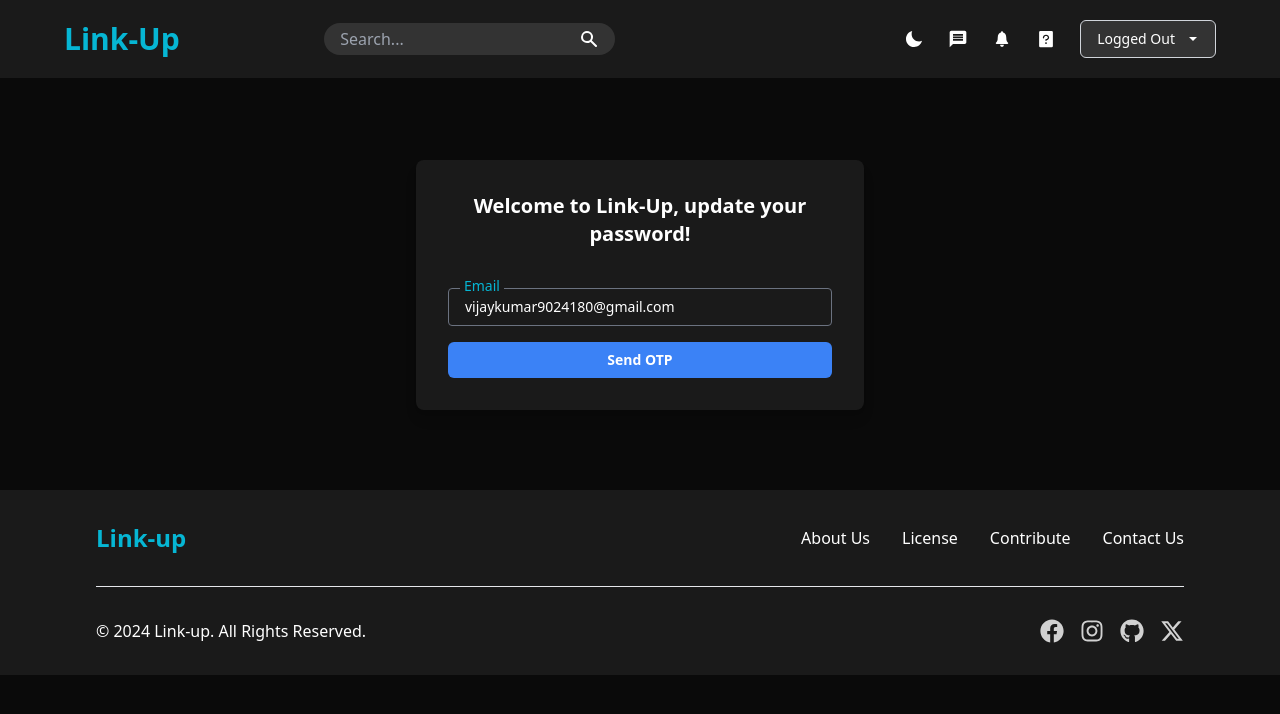
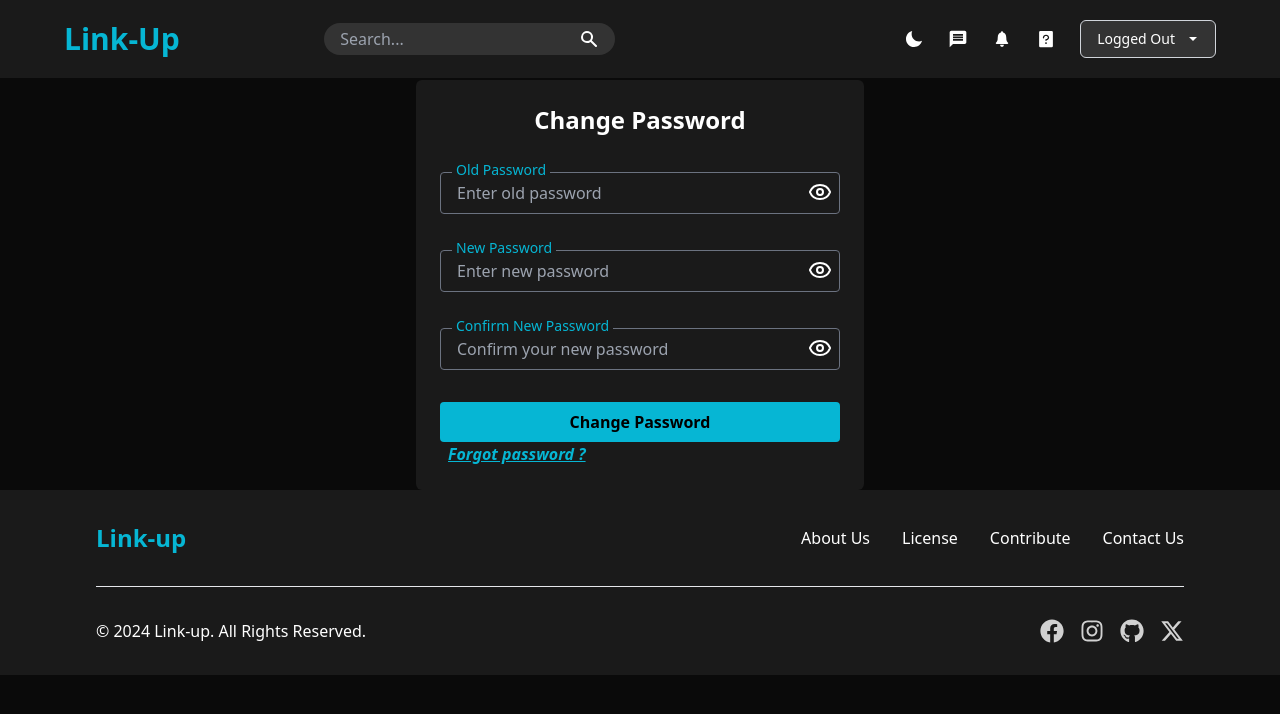
Before and after one commit to Virendra9824/LinkUp, a React (Create React App) app in the folder Frontend/: page /auth/update-password in a window 1280 px wide. Shown: the top 714 px of the page. Built offline with nearby package versions, Linux system fonts and the light colour scheme; no server answers.

Commit message:
update resetPassword , requestPasswordResetOtp  and change password function

```diff
--- a/Frontend/package.json
+++ b/Frontend/package.json
@@ -13,7 +13,7 @@
     "react-dom": "^18.3.1",
     "react-hot-toast": "^2.4.1",
     "react-icons": "^5.3.0",
-    "react-redux": "^9.1.2",
+    "react-redux": "^9.2.0",
     "react-router-dom": "^6.27.0",
     "react-scripts": "5.0.1",
     "tailwind-scrollbar-hide": "^1.1.7",
--- a/Frontend/src/App.js
+++ b/Frontend/src/App.js
@@ -13,9 +13,10 @@ import Notification from "./pages/Notification";
 import RegisterUpdateForm from "./components/forms/RegisterUpdateForm";
 import { Toaster } from "react-hot-toast";
 import UserDetails from "./pages/UserDetails";
-import ShowPost from "./components/posts/ShowPost";
+// import ShowPost from "./components/posts/ShowPost";
 import UserSpecificPosts from "./components/posts/UserSpecificPosts";
 import Error from "./pages/Error";
+import ForgotPassword from "./components/forms/ForgetPassword";
 
 export default function App() {
   return (
@@ -29,6 +30,7 @@ export default function App() {
           <Route path={"/notification"} element={<Notification />} />
           <Route path={"/update-profile"} element={<UpdateProfile />} />
           <Route path={"/auth/update-password"} element={<UpdatePassword />} />
+          <Route path={"/auth/reset-password"} element={<ForgotPassword />} />
           <Route path={"/auth/delete-account"} element={<DeleteAccount />} />
           <Route path={"/auth/register"} element={<RegisterUpdateForm />} />
           <Route path={"/auth/login"} element={<Login />} />
--- /dev/null
+++ b/Frontend/src/components/forms/ForgetPassword.jsx
@@ -0,0 +1,288 @@
+import React, { useState } from "react";
+import { LuEye } from "react-icons/lu";
+import { LuEyeOff } from "react-icons/lu";
+import { Link, useNavigate } from "react-router-dom";
+import ImageUploader from "../common/ImageUploader";
+import toast from "react-hot-toast";
+import { requestPasswordResetOtp, resetPassword } from "../../apis/authApi";
+import { signUp } from "../../apis/authApi";
+import { useSelector } from "react-redux";
+
+export default function ForgotPassword(props) {
+  const { isUpdateForm } = props;
+
+  // State for form inputs
+  const [formData, setFormData] = useState({
+    firstName: "",
+    lastName: "",
+    email: "",
+    password: "",
+    confirmPassword: "",
+    otp: "",
+    gender: "male",
+    role: "student",
+  });
+
+  // State for form errors
+  const [formErrors, setFormErrors] = useState({});
+  const [showPassword, setShowPassword] = useState(false);
+  const [showConfirmPassword, setShowConfirmPassword] = useState(false);
+  const [sendOtpLoading, setSendOtpLoading] = useState(false);
+  const [loading, setLoading] = useState(false);
+  const [sendOtpBtnMessage, setSendOtpBtnMessage] = useState("Send OTP");
+  const navigate = useNavigate();
+  const [profilePic, setProfilePic] = useState(null);
+
+  const loggedInUser = useSelector((state) => state.profile.user.email);
+
+  // Form validation function
+  const validateForm = () => {
+    let errors = {};
+
+
+    if (!formData.email) {
+      errors.email = "Email is required";
+    } else if (!/\S+@\S+\.\S+/.test(formData.email)) {
+      errors.email = "Email is invalid";
+    }
+
+
+    if (!formData.password) {
+      errors.password = "Password is required";
+    }
+    if (formData.password !== formData.confirmPassword) {
+      errors.confirmPassword = "Passwords do not match";
+    }
+    if (!formData.otp) {
+      errors.otp = "OTP is required";
+    }
+
+    setFormErrors(errors);
+
+    // Return true if no errors
+    return Object.keys(errors).length === 0;
+  };
+
+  // Handle form submission
+  const handleSubmit = async (e) => {
+    e.preventDefault();
+    if (validateForm()) {
+
+
+      const toastId = toast.loading("Loading...");
+      try {
+        setLoading(true);
+        const response = await resetPassword(formData);
+        console.log("Response of update Password: ", response);
+        toast.success("password change successfully");
+        navigate("/auth/login");
+      } catch (error) {
+        toast.error("Invalid OTP.");
+        console.log("Error while update password: ", error);
+      } finally {
+        toast.dismiss(toastId);
+        setLoading(false);
+        // setFormData({
+        //   firstName: "",
+        //   lastName: "",
+        //   email: "",
+        //   password: "",
+        //   confirmPassword: "",
+        //   otp: "",
+        //   gender: "male",
+        //   role: "student",
+        // });
+      }
+    }
+  };
+
+  // Handle input change
+  const handleInputChange = (e) => {
+    const { name, value } = e.target;
+    setFormData({ ...formData, [name]: value });
+  };
+
+  const handleSendOTP = async (email) => {
+
+    if (!email) {
+      toast.error("Email is required");
+      return;
+    } else if (email !== loggedInUser) {
+      toast.error("Email is invalid");
+      return;
+    }
+    const toastId = toast.loading("Loading...");
+    try {
+      setLoading(true);
+      setSendOtpLoading(true);
+      const response = await requestPasswordResetOtp({ email });
+      console.log("Response of OTP sent: ", response);
+      toast.success("OTP sent");
+    } catch (error) {
+      toast.error("OTP not sent");
+      console.log("Error while sending OTP: ", error);
+    } finally {
+      toast.dismiss(toastId);
+      setLoading(false);
+      setSendOtpLoading(false);
+      setSendOtpBtnMessage("OTP Sent");
+    }
+  };
+
+  return (
+    <div className="bg-[#1A1A1A] w-11/12 xs:w-[95%] sm:w-[80%] md:w-[50%] p-3 sm:p-4 md:p-7 mx-auto flex flex-col justify-between gap-4 rounded-xl">
+      <h1 className="text-white font-bold text-xl">
+        Welcome to LinkUp,{" "}
+        {isUpdateForm
+          ? "update your profile!"
+          : " the Social Media for Sociopaths!"}
+      </h1>
+      <form onSubmit={handleSubmit} className="flex flex-col gap-4">
+        {/* Section: First and Last Name */}
+
+
+        {/* Section: Gender and Role */}
+
+
+        {/* Section: Profile Picture */}
+
+
+        {/* Section: Password */}
+        {/* show/hide Icons tag LuEyeOff and LuEye */}
+        <div className="flex flex-col">
+          <label className="relative z-20 top-2 w-fit px-1 bg-[#1A1A1A] text-sm left-3 text-[#06B6D4]">
+            Password
+          </label>
+          <div className="relative">
+            <input
+              type={showPassword ? "text" : "password"}
+              name="password"
+              value={formData.password}
+              onChange={handleInputChange}
+              placeholder="Enter your password"
+              className="py-2 px-4 w-full bg-[#1A1A1A] text-white border border-gray-500 rounded focus:outline-none focus:border-2 focus:border-[#06B6D4]"
+            />
+            <div
+              onClick={() => setShowPassword(!showPassword)}
+              className="absolute right-2 top-[22%]"
+            >
+              {!showPassword ? (
+                <LuEye className="cursor-pointer" size={24} />
+              ) : (
+                <LuEyeOff className="cursor-pointer" size={24} />
+              )}
+            </div>
+          </div>
+
+          {formErrors.password && (
+            <p className="text-red-500 text-xs mt-1 pl-1">
+              {formErrors.password} <sup>*</sup>
+            </p>
+          )}
+        </div>
+
+        {/* Section: Confirm Password */}
+        <div className="flex flex-col">
+          <label className="relative z-20 top-2 w-fit px-1 bg-[#1A1A1A] text-sm left-3 text-[#06B6D4]">
+            Confirm Password
+          </label>
+          <div className="relative">
+            <input
+              type={showConfirmPassword ? "text" : "password"}
+              name="confirmPassword"
+              value={formData.confirmPassword}
+              onChange={handleInputChange}
+              placeholder="Confirm your password"
+              className="py-2 px-4 w-full bg-[#1A1A1A] text-white border border-gray-500 rounded focus:outline-none focus:border-2 focus:border-[#06B6D4]"
+            />
+            <div
+              onClick={() => setShowConfirmPassword(!showConfirmPassword)}
+              className="absolute right-2 top-[22%]"
+            >
+              {!showConfirmPassword ? (
+                <LuEye className="cursor-pointer" size={24} />
+              ) : (
+                <LuEyeOff className="cursor-pointer" size={24} />
+              )}
+            </div>
+          </div>
+
+          {formErrors.confirmPassword && (
+            <p className="text-red-500 text-xs mt-1 pl-1">
+              {formErrors.confirmPassword} <sup>*</sup>
+            </p>
+          )}
+        </div>
+
+
+
+        {/* Section: Email */}
+        <div className="flex flex-col">
+          <label className="relative  z-20 top-2 w-fit px-1 bg-[#1A1A1A] text-sm left-3 text-[#06B6D4]">
+            Email
+          </label>
+          <div className="relative">
+            <input
+              type="email"
+              name="email"
+              value={formData.email}
+              onChange={handleInputChange}
+              placeholder="Enter your email"
+              className="py-2 px-4 w-full bg-[#1A1A1A] text-white border border-gray-500 rounded focus:outline-none focus:border-2 focus:border-[#06B6D4]"
+            />
+            <button
+              onClick={() => handleSendOTP(formData.email)}
+              disabled={sendOtpLoading}
+              className={`${
+                sendOtpLoading ? "cursor-not-allowed" : ""
+              } absolute right-2 top-[12%] bg-[#06B6D4] text-black font-semibold py-1 px-3 rounded  hover:bg-[#0284c7] transition-all`}
+            >
+              {sendOtpBtnMessage}
+            </button>
+          </div>
+          {formErrors.email && (
+            <p className="text-red-500 text-xs mt-1 pl-1">
+              {formErrors.email} <sup>*</sup>
+            </p>
+          )}
+        </div>
+
+        {/* Section: OTP */}
+        {!isUpdateForm && (
+          <div className="flex flex-col">
+            <label className="relative top-2 w-fit px-1 bg-[#1A1A1A] text-sm left-3 text-[#06B6D4] ">
+              OTP
+            </label>
+            <input
+              type="number"
+              name="otp"
+              value={formData.otp}
+              onChange={handleInputChange}
+              className="py-2 px-4 bg-[#1A1A1A] text-white border border-gray-500 rounded focus:outline-none focus:border-2 focus:border-[#06B6D4]"
+            />
+            {formErrors.otp && (
+              <p className="text-red-500  text-xs mt-1 pl-1">
+                {formErrors.otp} <sup>*</sup>
+              </p>
+            )}
+            <p className="text-[#06B6D4] text-xs mt-1 pl-1 italic">
+              Check your e-mail and enter the otp
+            </p>
+          </div>
+        )}
+
+        {/* Submit Button */}
+        <button
+          type="submit"
+          disabled={sendOtpLoading || loading}
+          className={`${
+            loading ? "cursor-not-allowed" : ""
+          } bg-[#06B6D4] text-black font-bold py-2 px-4 rounded mt-4 hover:bg-[#0284c7] transition-all`}
+        >
+          {isUpdateForm ? "Update Profile" : "Register"}
+        </button>
+
+      </form>
+    </div>
+  );
+}
--- a/Frontend/src/components/forms/UpdatePassword.jsx
+++ b/Frontend/src/components/forms/UpdatePassword.jsx
@@ -1,136 +1,158 @@
+
+import React, { useState } from "react";
+import { LuEye, LuEyeOff } from "react-icons/lu";
+import { changePassword } from "../../apis/authApi";  // Assuming changePassword API exists
+import { Link, Navigate, useNavigate } from "react-router-dom";  // Import useNavigate
+import toast from "react-hot-toast";
 
 
 
-import { useState } from "react";
+const UpdatePassword = () => {
+  const [formData, setFormData] = useState({
+    oldPassword: "",
+    newPassword: "",
+    confirmPassword: "",
+  });
 
-const UpdatePassword = () => {
-  const [showOtpInput, setShowOtpInput] = useState(false); // State to toggle OTP input
-  const [newOtp, setNewOtp] = useState(''); // State to store user input OTP
-  const [message, setMessage] = useState(''); // State to store validation message
-  const [showPasswordInputs, setShowPasswordInputs] = useState(false); // State to show password fields
-  const [newPassword, setNewPassword] = useState(''); // State to store new password
-  const [confirmPassword, setConfirmPassword] = useState(''); // State to store confirm password
+  const [formErrors, setFormErrors] = useState({});
+  const [showOldPassword, setShowOldPassword] = useState(false);
+  const [showNewPassword, setShowNewPassword] = useState(false);
+  const [showConfirmPassword, setShowConfirmPassword] = useState(false);
+  const [loading, setLoading] = useState(false);
+  const navigate = useNavigate();
 
-  const handleSendOtp = () => {
-    setShowOtpInput(true); // Show OTP input after clicking "Send OTP"
+
+
+  // Handle input change
+  const handleInputChange = (e) => {
+    const { name, value } = e.target;
+    setFormData({ ...formData, [name]: value });
+    setFormErrors({ ...formErrors, [name]: "" }); // Clear previous errors
   };
 
-  const UserEmail = "vijaykumar9024180@gmail.com";
-  const Otp = '1234'; // Store OTP as string for comparison
+  // Handle password change submission
+  const handleChangePassword = async (e) => {
+    e.preventDefault();
+    const { oldPassword, newPassword, confirmPassword } = formData;
 
-  const validateOtp = () => {
-    if (newOtp === Otp) {
-      setMessage('OTP is valid!'); // Message when OTP is correct
-      setShowPasswordInputs(true); // Show password input fields when OTP is valid
-    } else {
-      setMessage('Invalid OTP, please try again.'); // Message when OTP is incorrect
+    // Validation checks
+    const errors = {};
+    if (!oldPassword) errors.oldPassword = "Old password is required";
+    if (!newPassword) errors.newPassword = "New password is required";
+    if (newPassword !== confirmPassword)
+      errors.confirmPassword = "New passwords do not match";
+
+    if (Object.keys(errors).length > 0) {
+      setFormErrors(errors);
+      return;
     }
-  };
 
-  const handleUpdatePassword = () => {
-    if (newPassword === confirmPassword) {
-      // Handle password update logic here
-      setMessage('Password updated successfully!'); // Message when password is updated
-    } else {
-      setMessage('Passwords do not match. Please try again.'); // Message when passwords don't match
+    try {
+      setLoading(true);
+      await changePassword({ oldPassword, newPassword });
+      toast.success("Password changed successfully!");
+      navigate("/auth/login");
+    } catch (error) {
+      console.error(error);
+      toast.error(error.message || "Failed to change password");
+    } finally {
+      setLoading(false);
     }
   };
 
   return (
-    <div className=" flex    items-center my-20 justify-center bg-[rgb(10,10,10)] "  >
-      <div className="bg-[rgb(26,26,26)]  md:text-md text-sm p-8 rounded-lg shadow-lg w-full max-w-md">
-        <h1 className=" md:text-xl text-md  font-semibold text-white mb-5 text-center">
-          Welcome to Link-Up, update your password!
-        </h1>
+    <div className="max-w-md mx-auto p-6 bg-[#1A1A1A] text-white rounded-md">
+      <h2 className="text-2xl font-semibold mb-4 text-center">Change Password</h2>
 
-        {/* Section: Email */}
-        <div className="flex pb-4 flex-col">
-          <label className="relative top-2 w-fit px-1 bg-[#1A1A1A] text-sm left-3 text-[#06B6D4]">
-            Email
+      {/* Old Password Section */}
+      <div className="relative flex flex-col w-full mb-4">
+        <label className="relative top-2  w-fit px-1 bg-[#1A1A1A] text-sm  text-[#06B6D4] left-3">
+          Old Password
         </label>
           <input
-            type="email"
-            name="email"
-            value={UserEmail}
-            placeholder="Enter your email"
-            className="py-2  px-4 bg-[#1A1A1A] text-white border border-gray-500 rounded focus:outline-none focus:border-2 focus:border-[#06B6D4]"
+            type={showOldPassword ? "text" : "password"}
+            name="oldPassword"
+            value={formData.oldPassword}
+            onChange={handleInputChange}
+            placeholder="Enter old password"
+            className="py-2 px-4 w-full bg-[#1A1A1A] text-white border border-gray-500 rounded focus:outline-none focus:border-[#06B6D4]"
           />
+          <div
+            onClick={() => setShowOldPassword(!showOldPassword)}
+            className="absolute right-2 top-[45%] cursor-pointer"
+          >
+            {showOldPassword ? <LuEyeOff size={24} /> : <LuEye size={24} />}
 
         </div>
+        {formErrors.oldPassword && (
+          <p className="text-red-500 text-xs mt-1 pl-1">{formErrors.oldPassword}</p>
+        )}
+      </div>
 
-        {!showOtpInput && (
-          <button
-            onClick={handleSendOtp}
-            className="w-full bg-blue-500 text-white font-semibold py-2 rounded-md hover:bg-blue-600"
-          >
-            Send OTP
-          </button>
-        )}
-        {showOtpInput && !showPasswordInputs && (
-          <>
-            <div className=" flex flex-col mb-4">
-              <label className=" relative top-2 w-fit px-1 bg-[#1A1A1A] text-sm left-3 text-[#06B6D4]" htmlFor="otp">
-                Enter your OTP
-              </label>
-              <input
-                className="py-2  px-4 bg-[#1A1A1A] text-white border border-gray-500 rounded focus:outline-none focus:border-2 focus:border-[#06B6D4]"
-                type="text"
-                id="otp"
-                placeholder="Enter OTP"
-                value={newOtp} // Bind input value to state
-                onChange={(e) => setNewOtp(e.target.value)} // Update state on input change
-              />
-            </div>
-            <p className="text-[rgb(0,213,250)] mb-4">
-              Check your email and enter the OTP
-            </p>
-            <button
-              onClick={validateOtp} // Call validateOtp on click
-              className="w-full bg-[rgb(0,213,250)] text-white font-semibold py-2 rounded-md hover:bg-blue-600"
-            >
-              Verify OTP
-            </button>
-            {message && <p className="text-red-500 mt-4">{message}</p>} {/* Display message */}
-          </>
-        )}
-        {showPasswordInputs && (
-          <>
-            <div className=" flex flex-col mb-4">
-              <label className=" relative top-2 w-fit px-1 bg-[#1A1A1A] text-sm left-3 text-[#06B6D4]" htmlFor="newPassword">
+
+
+      {/* New Password Section */}
+      <div className="flex relative flex-col w-full mb-4">
+        <label className="relative top-2 w-fit px-1 bg-[#1A1A1A] text-sm text-[#06B6D4] left-3">
           New Password
         </label>
         <input
-                className="py-2  px-4 bg-[#1A1A1A] text-white border border-gray-500 rounded focus:outline-none focus:border-2 focus:border-[#06B6D4]"
-                type="password"
-                id="newPassword"
-                placeholder="Enter New Password"
-                value={newPassword}
-                onChange={(e) => setNewPassword(e.target.value)}
+            type={showNewPassword ? "text" : "password"}
+            name="newPassword"
+            value={formData.newPassword}
+            onChange={handleInputChange}
+            placeholder="Enter new password"
+            className="py-2 px-4 w-full bg-[#1A1A1A] text-white border border-gray-500 rounded focus:outline-none focus:border-[#06B6D4]"
           />
+          <div
+            onClick={() => setShowNewPassword(!showNewPassword)}
+            className="absolute right-2 top-[45%]"
+          >
+            {showNewPassword ? <LuEyeOff size={24} /> : <LuEye size={24} />}
           </div>
-            <div className="flex flex-col mb-4">
-              <label className="relative top-2 w-fit px-1 bg-[#1A1A1A] text-sm left-3 text-[#06B6D4]" htmlFor="confirmPassword">
-                Confirm Password
+        {formErrors.newPassword && (
+          <p className="text-red-500 text-xs mt-1 pl-1">{formErrors.newPassword}</p>
+        )}
+      </div>
+
+      {/* Confirm New Password Section */}
+      <div className="flex relative flex-col w-full mb-4">
+        <label className="relative top-2 w-fit px-1 bg-[#1A1A1A] text-sm text-[#06B6D4] left-3">
+          Confirm New Password
         </label>
         <input
-                className="py-2  px-4 bg-[#1A1A1A] text-white border border-gray-500 rounded focus:outline-none focus:border-2 focus:border-[#06B6D4]"
-                type="password"
-                id="confirmPassword"
-                placeholder="Confirm New Password"
-                value={confirmPassword}
-                onChange={(e) => setConfirmPassword(e.target.value)}
+            type={showConfirmPassword ? "text" : "password"}
+            name="confirmPassword"
+            value={formData.confirmPassword}
+            onChange={handleInputChange}
+            placeholder="Confirm your new password"
+            className="py-2 px-4 w-full bg-[#1A1A1A] text-white border border-gray-500 rounded focus:outline-none focus:border-[#06B6D4]"
           />
+          <div
+            onClick={() => setShowConfirmPassword(!showConfirmPassword)}
+            className="absolute right-2 top-[45%] cursor-pointer"
+          >
+            {showConfirmPassword ? <LuEyeOff size={24} /> : <LuEye size={24} />}
           </div>
-            <button
-              onClick={handleUpdatePassword} // Call handleUpdatePassword on click
-              className="w-full bg-blue-500 text-white font-semibold py-2 rounded-md hover:bg-blue-600"
-            >
-              Update Password
-            </button>
-            {message && <p className="mt-4 text-white">{message}</p>} {/* Display message */}
-          </>
+        {formErrors.confirmPassword && (
+          <p className="text-red-500 text-xs mt-1 pl-1">{formErrors.confirmPassword}</p>
         )}
       </div>
+
+      {/* Submit Button */}
+      <button
+        onClick={handleChangePassword}
+        className="w-full py-2 mt-4 bg-[#06B6D4] text-black font-semibold rounded hover:bg-[#0284c7] transition-all"
+        disabled={loading}
+      >
+        {loading ? "Changing..." : "Change Password"}
+      </button>
+      <Link
+            to={"/auth/reset-password"}
+            className="text-[#06B6D4] text-left pl-2 font-semibold underline italic"
+            >
+            Forgot password ?
+      </Link>
     </div>
   );
 };
```
Also changed, not shown: Frontend/src/apis/authApi.js (+16 -10 lines), 1 other file (tests, documents, lock files or other folders). Lines whose indentation alone changed are shown as unchanged.
